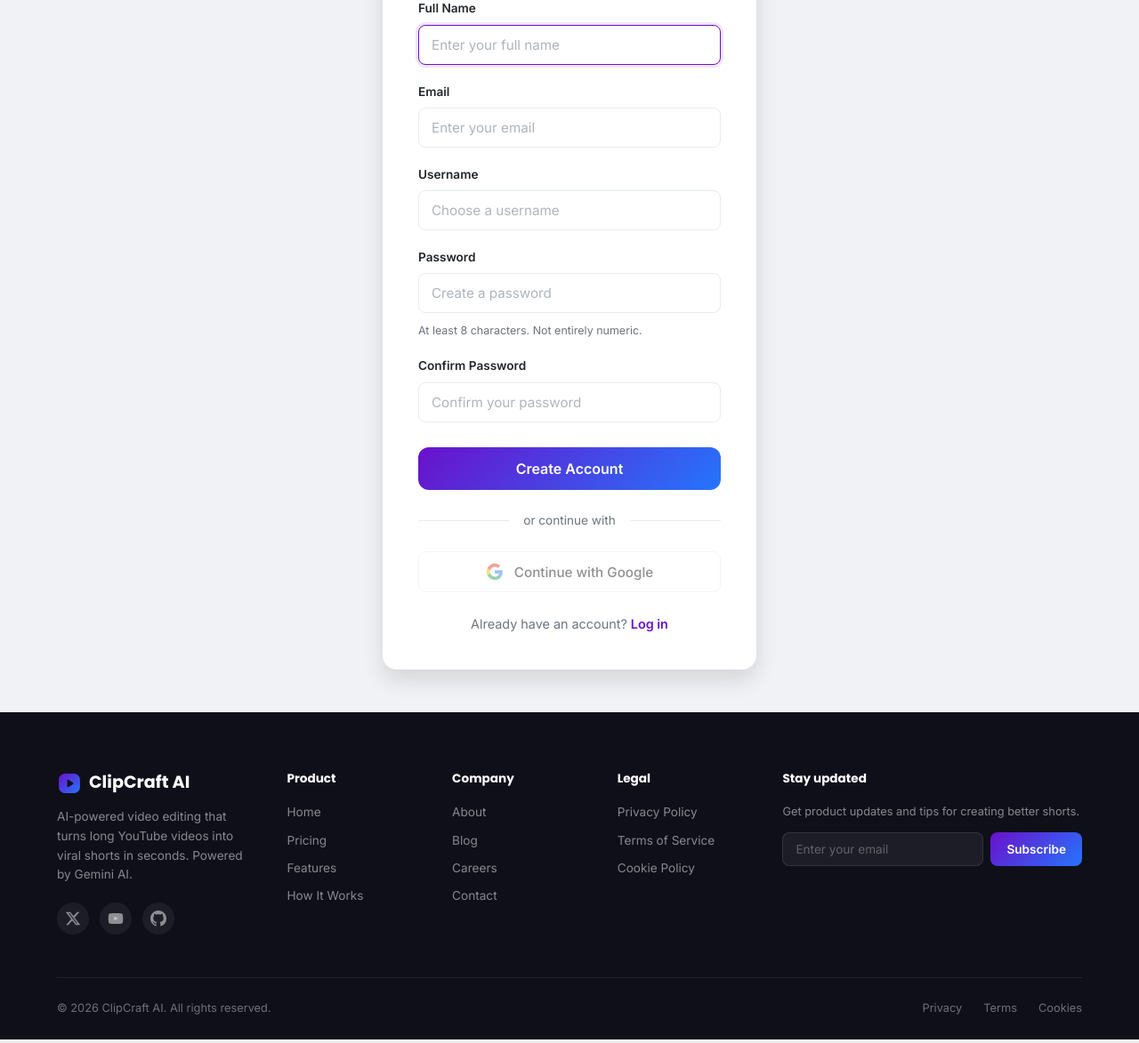
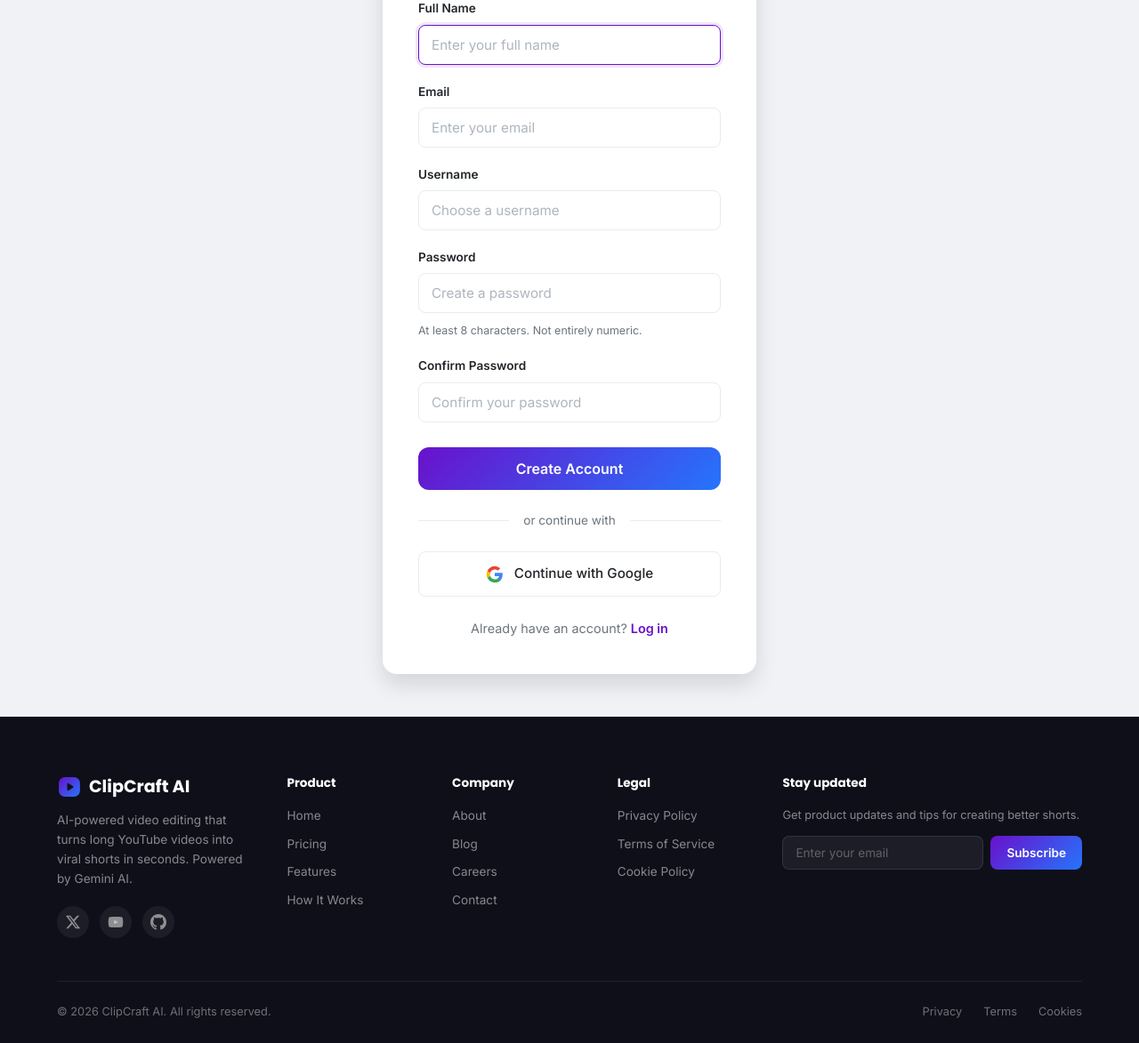
Before and after one commit to KalisoftAI/shortvideo, a Django app: page /register/ in a window 1280 px wide. Shown: the part 264-1437 px from the top of the page at 89% size. Run offline with Django 4.2, Linux system fonts and the light colour scheme; some libraries are stand-ins or nearby versions.

Commit message:
Replace disabled Google button with active link for account creation

```diff
--- a/shorts_app/templates/shorts_app/auth/register.html
+++ b/shorts_app/templates/shorts_app/auth/register.html
@@ -83,10 +83,10 @@
                 <span>or continue with</span>
             </div>
 
-            <button class="auth__google" disabled>
+            <a href="{% url 'shorts_app:google_login' %}" class="auth__google">
                 <svg viewBox="0 0 24 24" width="20" height="20" style="flex-shrink:0;"><path fill="#4285F4" d="M22.56 12.25c0-.78-.07-1.53-.2-2.25H12v4.26h5.92a5.06 5.06 0 0 1-2.2 3.32v2.77h3.57c2.08-1.92 3.28-4.74 3.28-8.1z"/><path fill="#34A853" d="M12 23c2.97 0 5.46-.98 7.28-2.66l-3.57-2.77c-.98.66-2.23 1.06-3.71 1.06-2.86 0-5.29-1.93-6.16-4.53H2.18v2.84C3.99 20.53 7.7 23 12 23z"/><path fill="#FBBC05" d="M5.84 14.09c-.22-.66-.35-1.36-.35-2.09s.13-1.43.35-2.09V7.07H2.18C1.43 8.55 1 10.22 1 12s.43 3.45 1.18 4.93l2.85-2.22.81-.62z"/><path fill="#EA4335" d="M12 5.38c1.62 0 3.06.56 4.21 1.64l3.15-3.15C17.45 2.09 14.97 1 12 1 7.7 1 3.99 3.47 2.18 7.07l3.66 2.84c.87-2.6 3.3-4.53 6.16-4.53z"/></svg>
                 Continue with Google
-            </button>
+            </a>
 
             <p class="auth__footer">
                 Already have an account? <a href="{% url 'shorts_app:login' %}">Log in</a>
```
